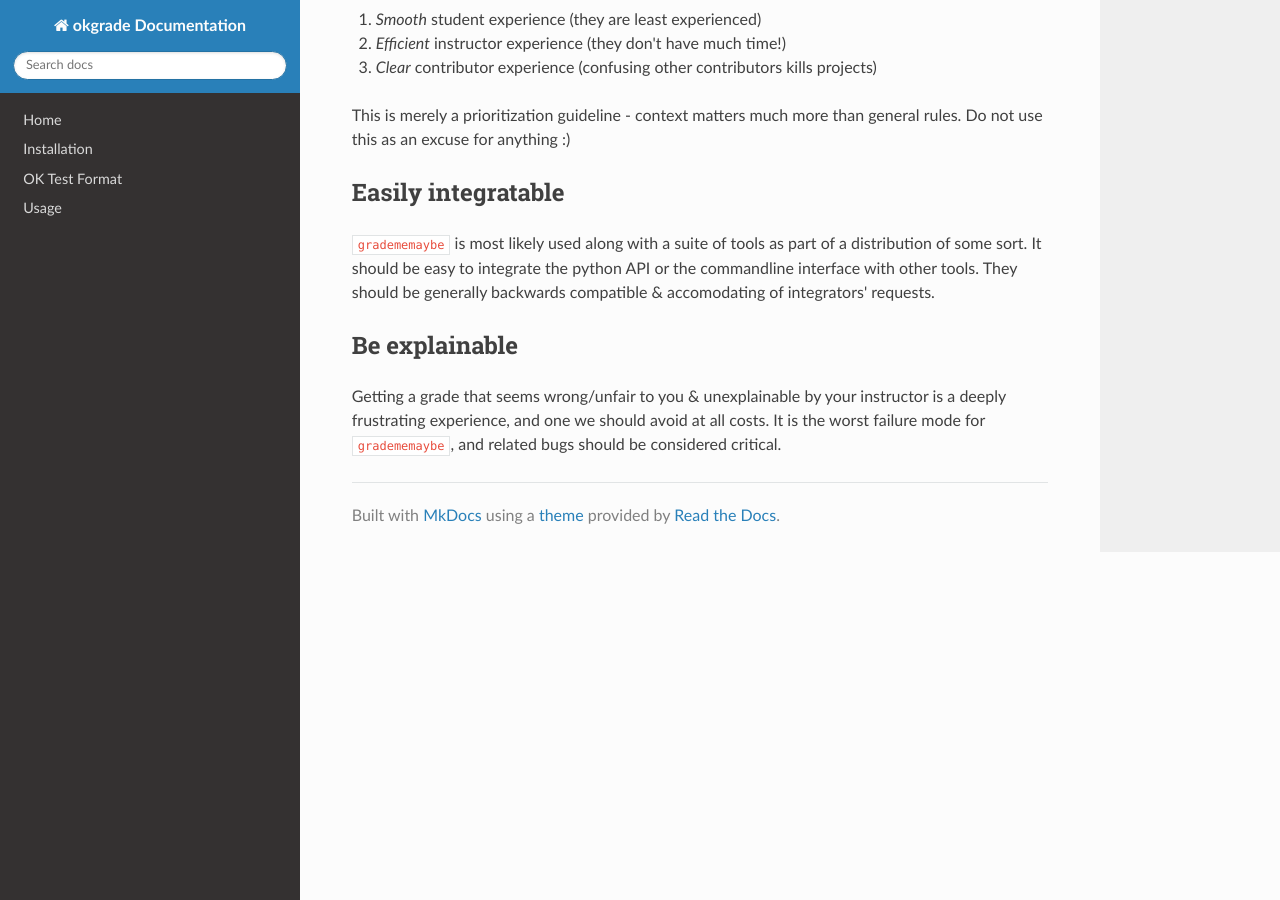
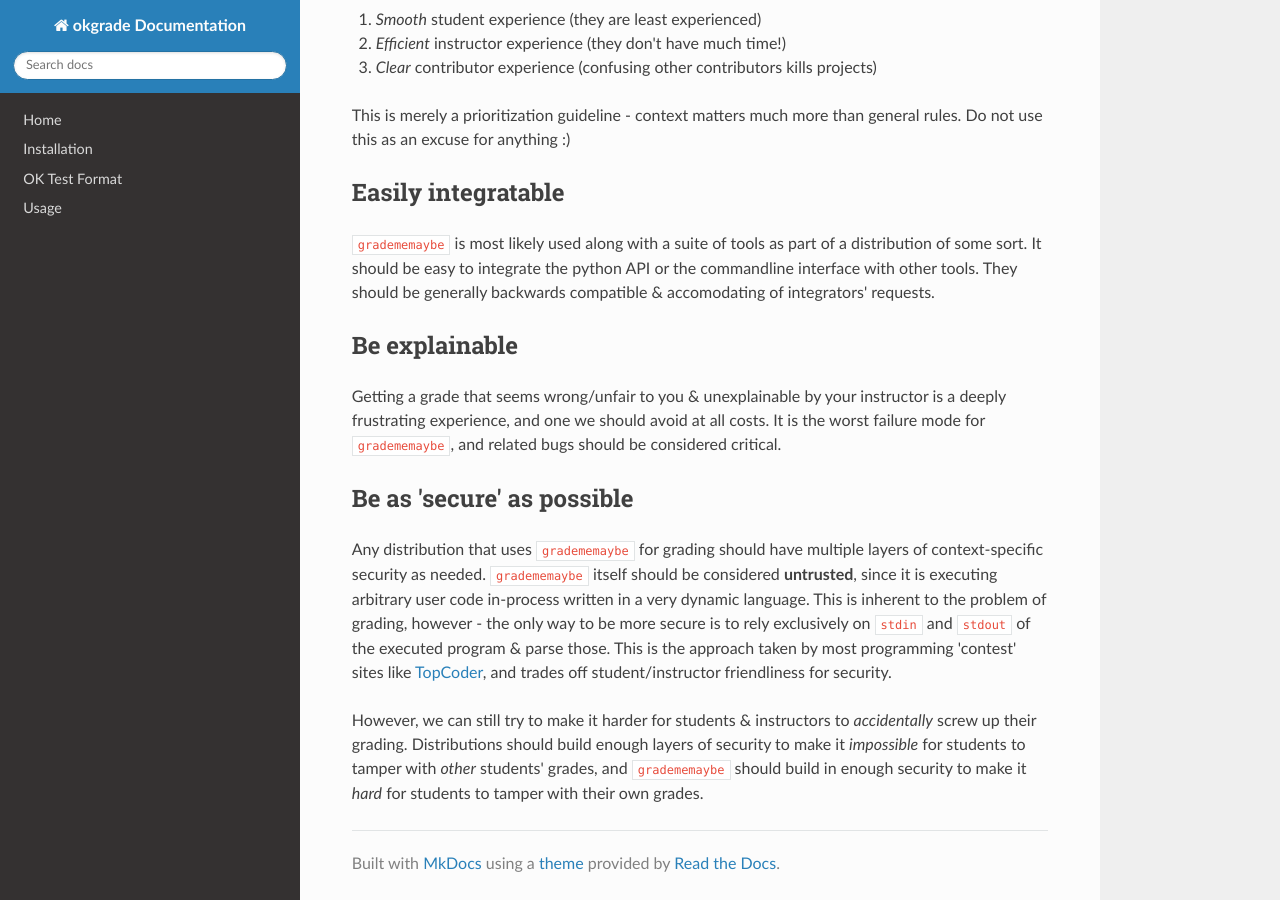
Before and after one commit to data-8/Gofer-Grader, an MkDocs documentation site: the page built from docs/design.md, in a window 1280 px wide and 900 px high, scrolled down 1014 px. Built offline with MkDocs 1.6.1, drawn with Linux system fonts in a browser that asks for light colours; nearby versions of some CDN libraries; old or Windows-style settings are respelled for this version of MkDocs.

Commit message:
Add note about security

```diff
--- a/docs/design.md
+++ b/docs/design.md
@@ -55,3 +55,18 @@ requests.
 Getting a grade that seems wrong/unfair to you & unexplainable by your instructor is a deeply
 frustrating experience, and one we should avoid at all costs. It is the worst failure mode
 for `gradememaybe`, and related bugs should be considered critical.
+
+## Be as 'secure' as possible
+
+Any distribution that uses `gradememaybe` for grading should have multiple layers of context-specific
+security as needed. `gradememaybe` itself should be considered **untrusted**, since it is executing
+arbitrary user code in-process written in a very dynamic language. This is inherent to the problem
+of grading, however - the only way to be more secure is to rely exclusively on `stdin` and `stdout`
+of the executed program & parse those. This is the approach taken by most programming 'contest' sites
+like [TopCoder](https://www.topcoder.com/competitive-programming/), and trades off student/instructor friendliness for security.
+
+
+However, we can still try to make it harder for students & instructors to *accidentally* screw up
+their grading. Distributions should build enough layers of security to make it *impossible* for students to
+tamper with *other* students' grades, and `gradememaybe` should build in enough security to make it
+*hard* for students to tamper with their own grades.
```
